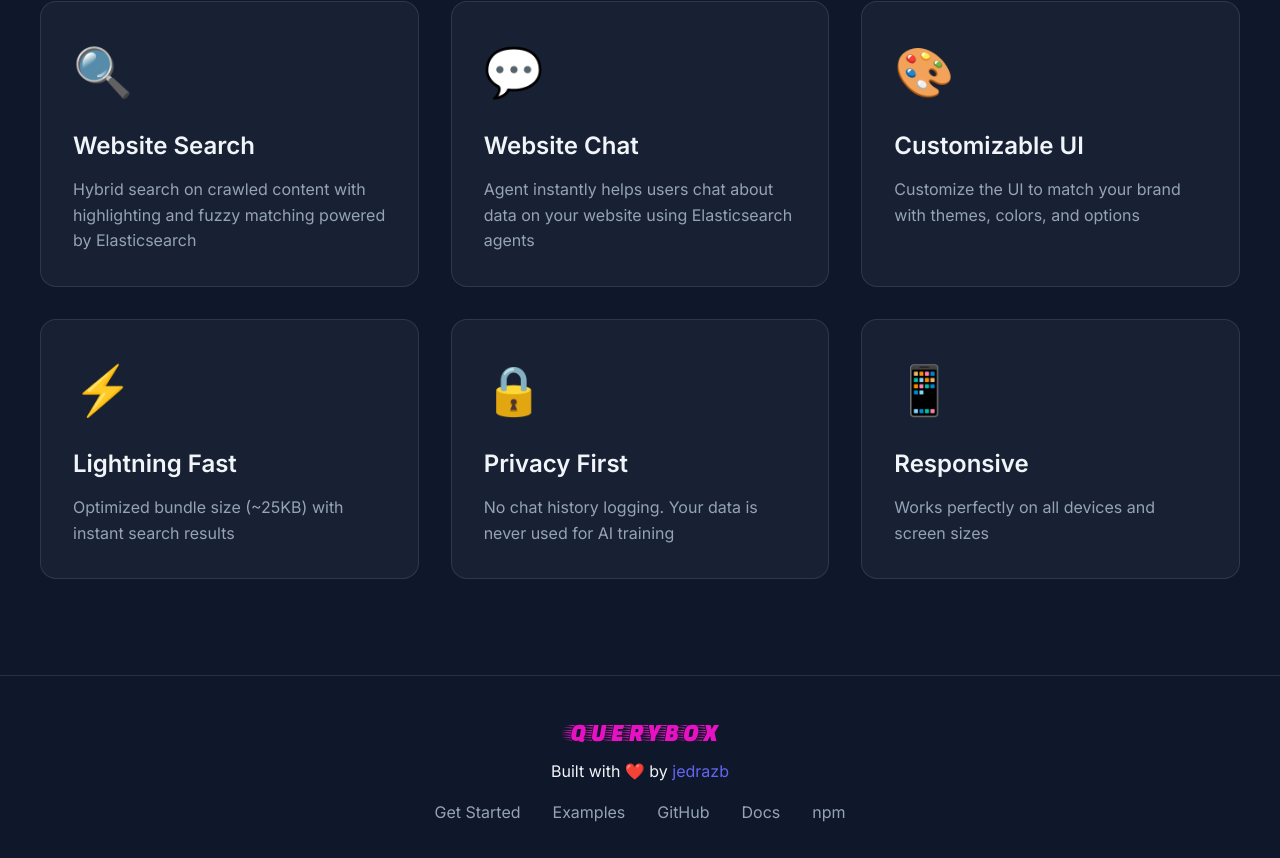
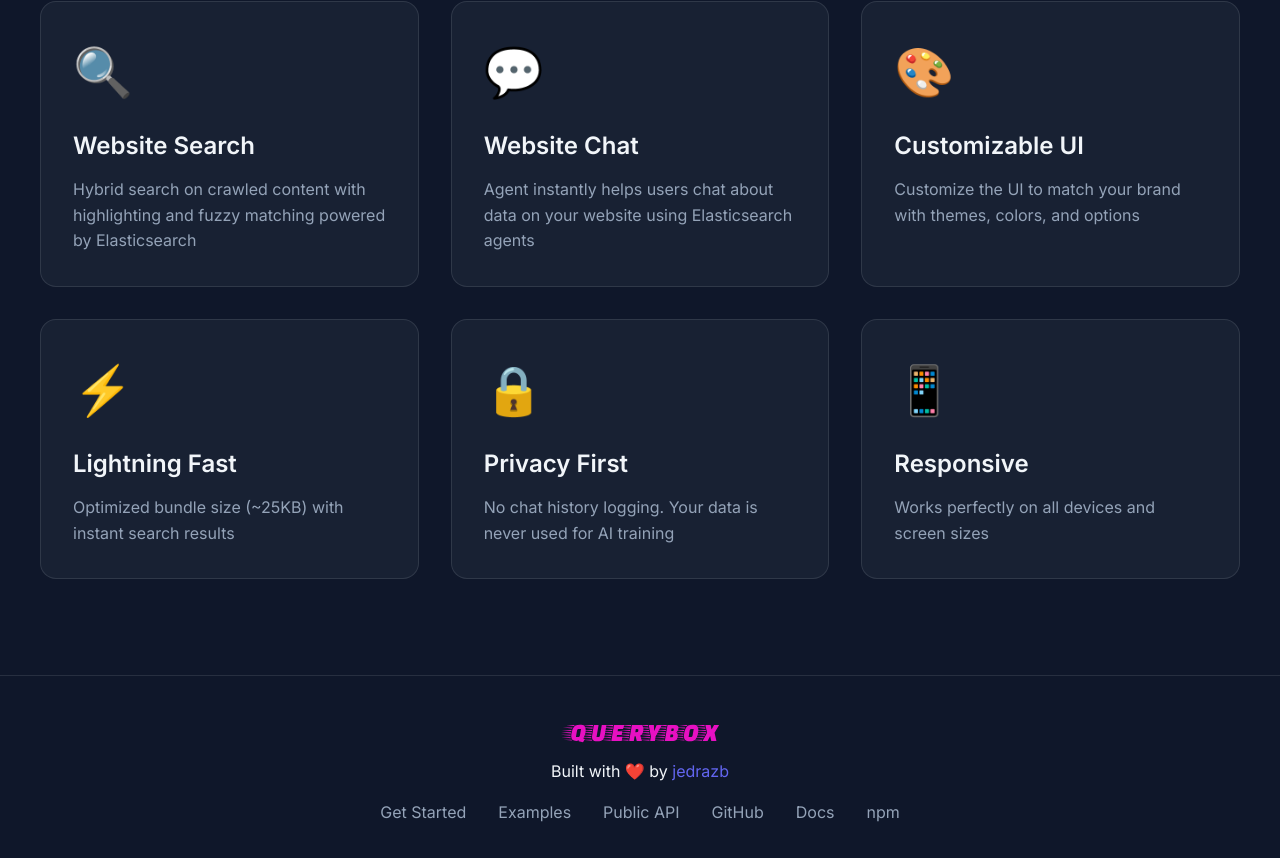
Before and after one commit to jedrazb/querybox, a Next.js app in the folder packages/app/: page / in a window 1280 px wide. Shown: the part 1387-2245 px from the top of the page. Built offline with nearby package versions, Linux system fonts and the light colour scheme.

Commit message:
Add link to public api

```diff
--- a/packages/app/src/app/layout.tsx
+++ b/packages/app/src/app/layout.tsx
@@ -49,6 +49,7 @@
             <div className="footerLinks">
               <a href="/get-started">Get Started</a>
               <a href="/examples">Examples</a>
+              <a href="/docs#public-api">Public API</a>
               <a
                 href="https://github.com/jedrazb/querybox"
                 target="_blank"
```
